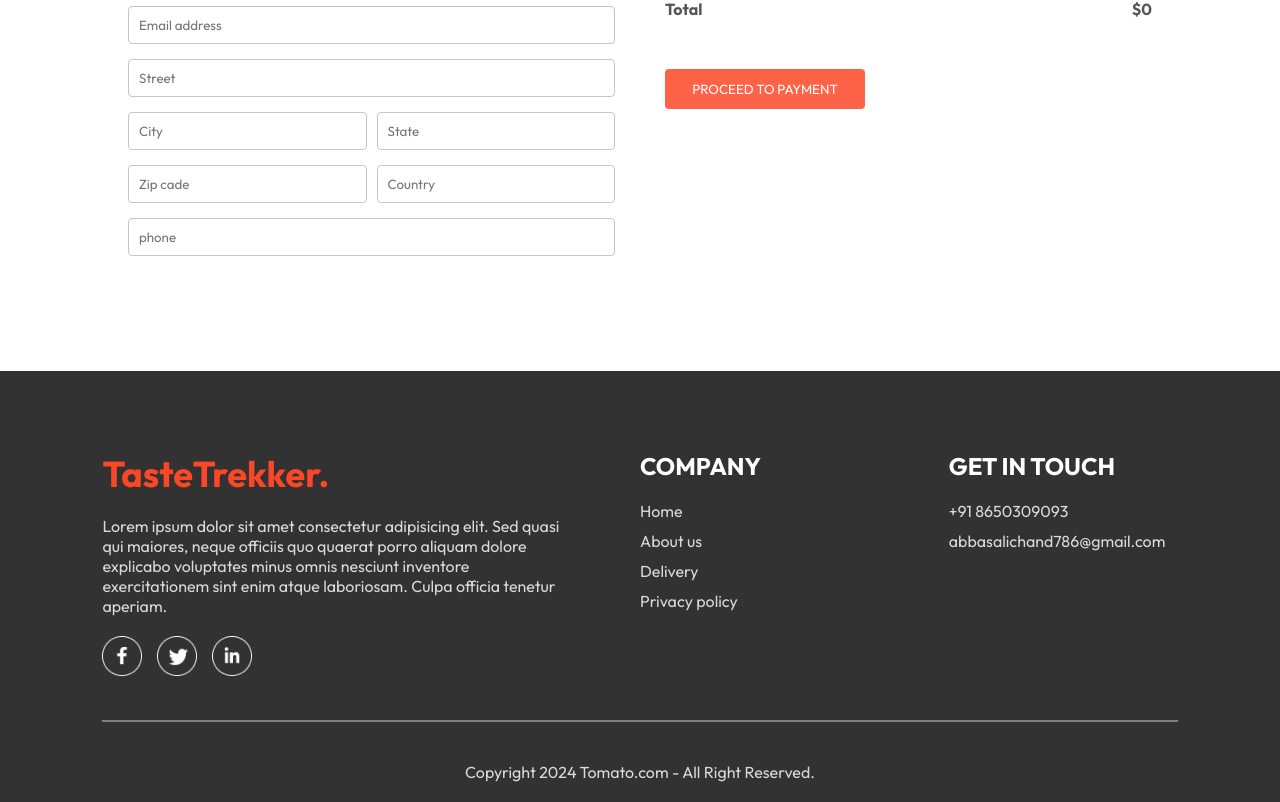
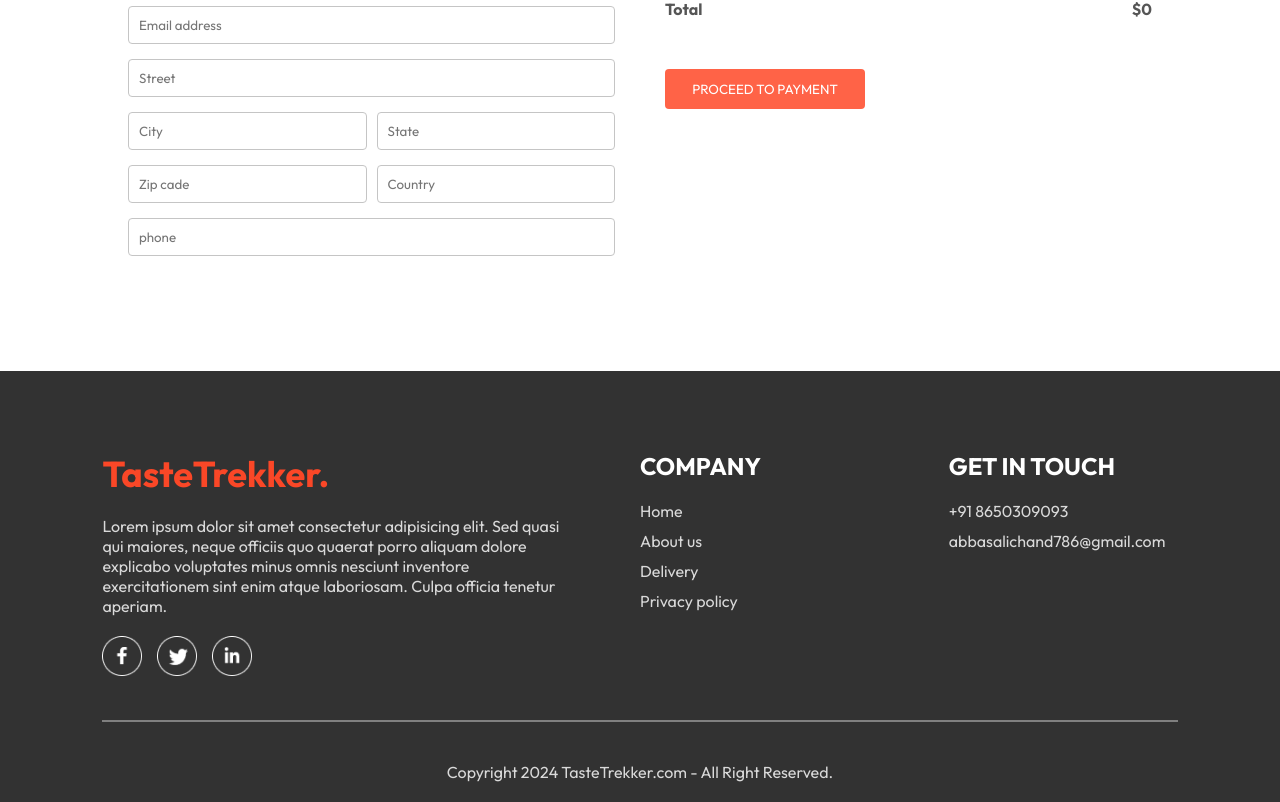
Before and after one commit to aliji865030/tomato, a React (Vite) app in the folder frontend/: page /order in a window 1280 px wide. Shown: the part 285-1087 px from the top of the page. Built offline with nearby package versions, Linux system fonts and the light colour scheme.

Commit message:
footer modification

```diff
--- a/frontend/src/components/Footer/Footer.jsx
+++ b/frontend/src/components/Footer/Footer.jsx
@@ -53,7 +53,7 @@ const Footer = () => {
       </div>
       <hr />
       <p className="footer-copyright">
-        Copyright 2024 Tomato.com - All Right Reserved.
+        Copyright 2024 TasteTrekker.com - All Right Reserved.
       </p>
     </div>
   );
```
